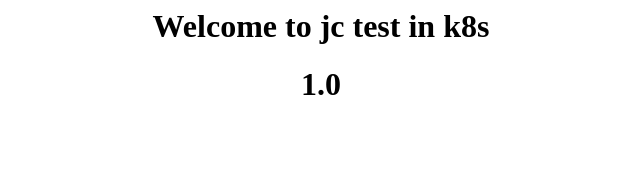
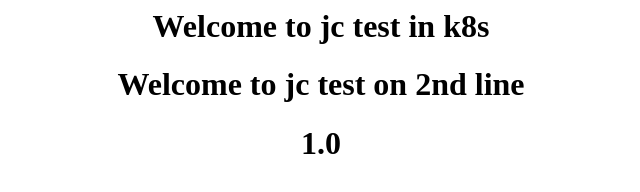
Before and after one commit to hclod203/jc-test, a plain HTML site: page index.html in a window 1280 px wide. Shown: the whole page, without its empty margins (319-959 px from the left). Drawn offline with Linux system fonts and the light colour scheme.

Commit message:
Update index.html

```diff
--- a/index.html
+++ b/index.html
@@ -1,4 +1,5 @@
 <center>
         <h1>Welcome to jc test in k8s</h1>
+        <h1>Welcome to jc test on 2nd line</h1>
         <h1>1.0</h1>
 </center>
```
